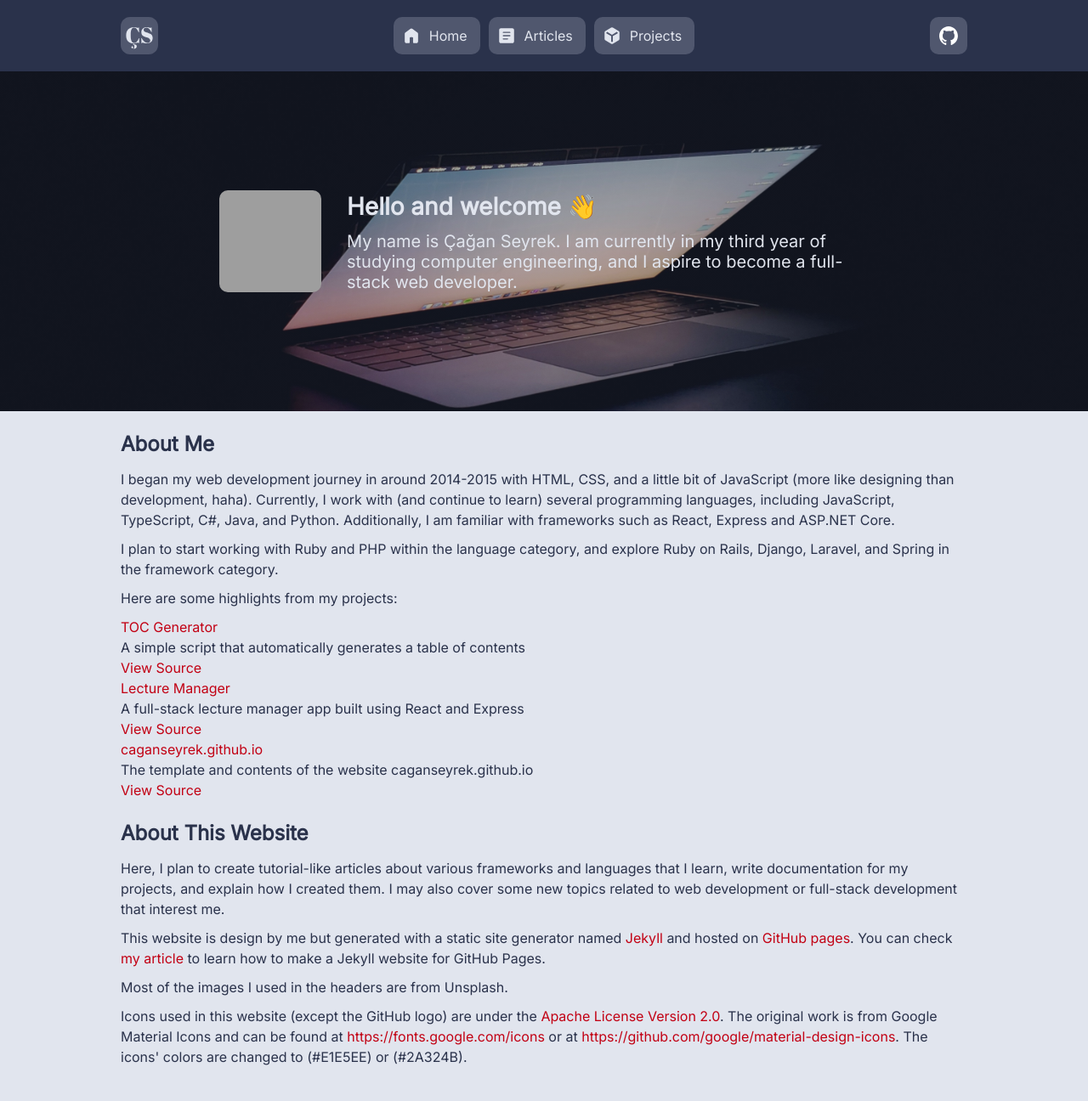
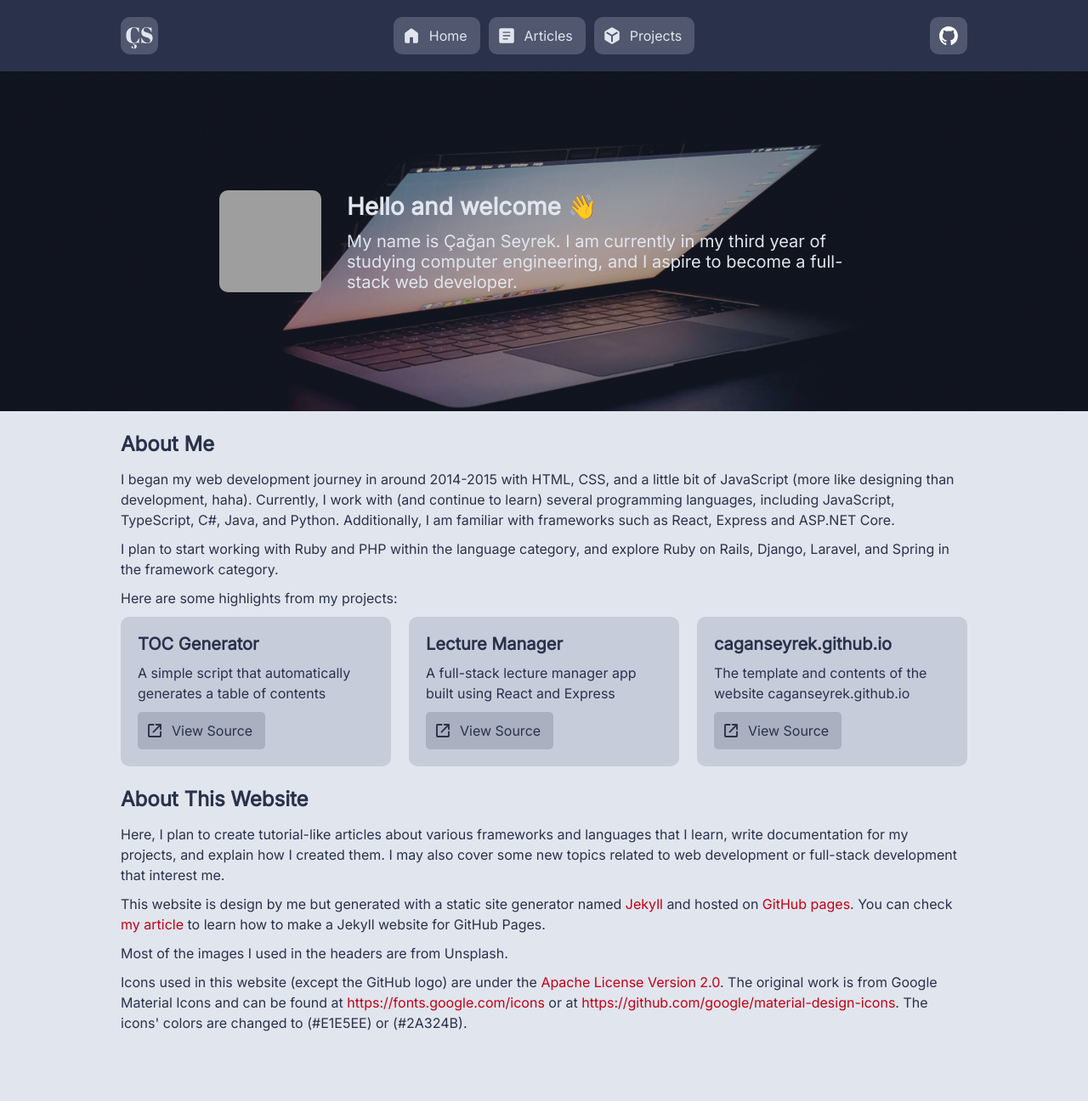
Before and after one commit to caganseyrek/website-theme, a Jekyll site: the page built from index.html, in a window 1280 px wide. Shown: the whole page at 85% size. Built offline with Jekyll 4.4.1, drawn with Linux system fonts in a browser that asks for light colours; after the commit the page ends 1256 px from its top, so only the background shows below that; grey boxes are pictures that could not be loaded.

Commit message:
Updated css classes and removed tags

```diff
--- a/index.html
+++ b/index.html
@@ -8,14 +8,13 @@ lastedited: March 2024
 <p>I began my web development journey in around 2014-2015 with HTML, CSS, and a little bit of JavaScript (more like designing than development, haha). Currently, I work with (and continue to learn) several programming languages, including JavaScript, TypeScript, C#, Java, and Python. Additionally, I am familiar with frameworks such as React, Express and ASP.NET Core.</p>
 <p>I plan to start working with Ruby and PHP within the language category, and explore Ruby on Rails, Django, Laravel, and Spring in the framework category.</p>
 <p>Here are some highlights from my projects:</p>
-<div class="home-previews">
+<div class="listing-previews home-previews">
 	{% for project in site.data.projects %}
 	{% if project.highlighted == true %}
-	<div class="preview">
+	<div class="preview home-preview">
 		<a class="preview-title" href="{{ project.site_link }}">{{ project.name }}</a>
 		<div class="preview-desc">{{ project.desc }}</div>
-		<div class="preview-tags">{% for tag in project.tags %}<label class="tag">{{ tag }}</label>{% endfor %}</div>
-		<a class="preview-source" href="{{ site.github_profile }}{{ project.github_link }}" target="_blank">View Source</a>
+		<a class="preview-project-source" href="{{ site.github_profile }}{{ project.github_link }}" target="_blank">View Source</a>
 	</div>
 	{% endif %}
 	{% endfor %}
```
